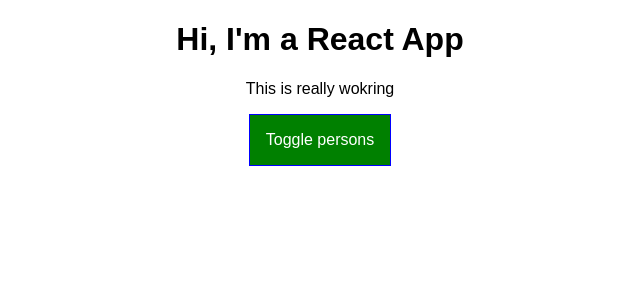
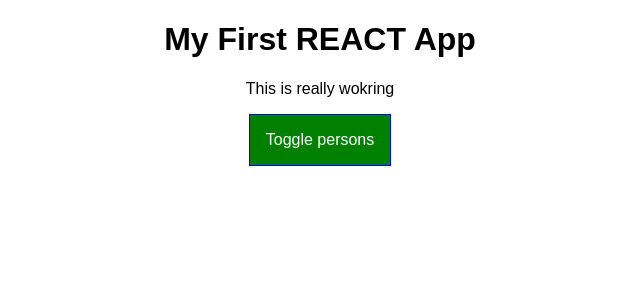
Before and after one commit to alangenfelds/react_training_udemy, a React app: page / in a window 1280 px wide. Shown: the top 300 px of the page, without its empty margins (320-960 px from the left). Built offline with nearby package versions, Linux system fonts and the light colour scheme.

Commit message:
adding lifecycle hooks

```diff
--- a/src/components/Cockpit/Cockpit.js
+++ b/src/components/Cockpit/Cockpit.js
@@ -21,7 +21,8 @@
 
   return (
     <div className={classes.Cockpit}>
-      <h1>Hi, I'm a React App</h1>
+      <h1>{props.appTitle}</h1>
+      {/* <h1>Hi, I'm a React App</h1> */}
       <p className={assignedClasses.join(" ")}>This is really wokring</p>
       <button className={btnClass} onClick={props.toggle}>
         Toggle persons
--- a/src/components/Persons/Person/Person.js
+++ b/src/components/Persons/Person/Person.js
@@ -1,18 +1,19 @@
-import React from "react";
+import React, {Component} from "react";
 
 import classes from "./Person.css";
 
-const person = props => {
-  return (
-    <div className={classes.Person}>
-      <p onClick={props.click}>
-        I'm {props.name} and I am {props.age} years old
-      </p>
-      <p>{props.children}</p>
-      <input type="text" onChange={props.changed} defaultValue={props.name} />
-    </div>
-  );
-  // return <p>I'm a Person and I am {Math.floor(Math.random() * 30)} years old</p>
-};
+class Person extends Component {
+  render() {
+    return (
+      <div className={classes.Person}>
+        <p onClick={this.props.click}>
+          I'm {this.props.name} and I am {this.props.age} years old
+        </p>
+        <p>{this.props.children}</p>
+        <input type="text" onChange={this.props.changed} defaultValue={this.props.name} />
+      </div>
+    );
+  }
+}
 
-export default person;
+export default Person;
--- a/src/components/Persons/Persons.js
+++ b/src/components/Persons/Persons.js
@@ -1,16 +1,19 @@
-import React from 'react';
+import React, { Component } from 'react';
 
 import Person from './Person/Person';
 
-const persons = (props) =>
-  props.persons.map((person, index) => {
-    return <Person
-          click={ () => props.clicked(index)}
-          name={person.name}
-          age={person.age}
-          key={person.id}
-          changed={ (event) => props.changed( event, person.id )}
-        />
-  });
+class Persons extends Component {
+  render () {
+      return this.props.persons.map( (person, index ) => {
+        return <Person
+              click={ () => this.props.clicked( index ) }
+              name={person.name}
+              age={person.age}
+              key={person.id}
+              changed={ ( event ) => this.props.changed( event, person.id )} />
+    } );
+  }
+}
 
-export default persons;
+
+export default Persons;
--- a/src/containers/App.js
+++ b/src/containers/App.js
@@ -81,6 +81,7 @@
     return (
       <div className={classes.App}>
         <Cockpit
+          appTitle = {this.props.title}
           showPersons={this.state.showPersons}
           persons={this.state.persons}
           toggle = {this.togglePersonsHandler}
--- a/src/index.js
+++ b/src/index.js
@@ -4,5 +4,5 @@
 import App from './containers/App';
 import registerServiceWorker from './registerServiceWorker';
 
-ReactDOM.render(<App />, document.getElementById('root'));
+ReactDOM.render(<App title="My First REACT App" />, document.getElementById('root'));
 registerServiceWorker();
```
